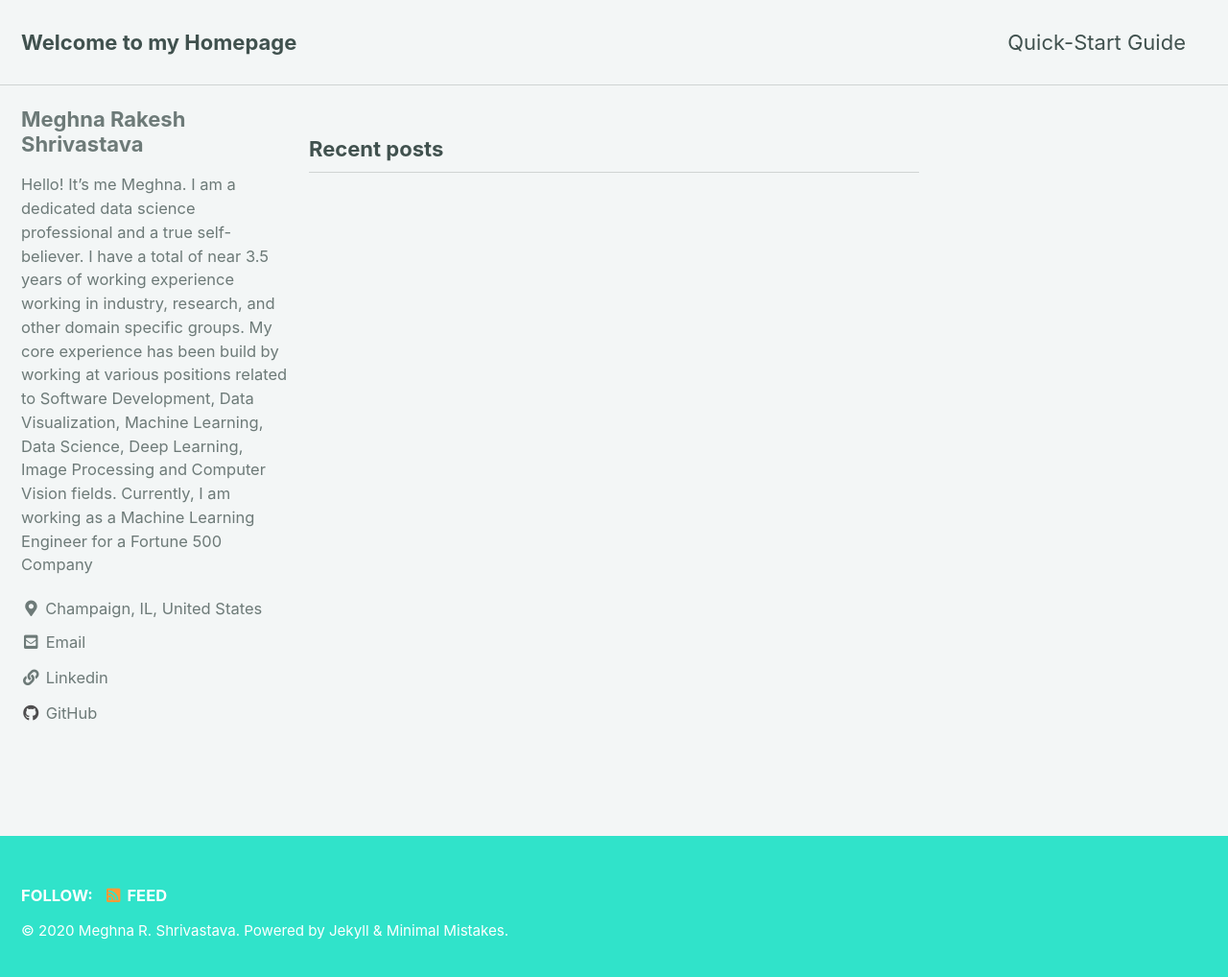
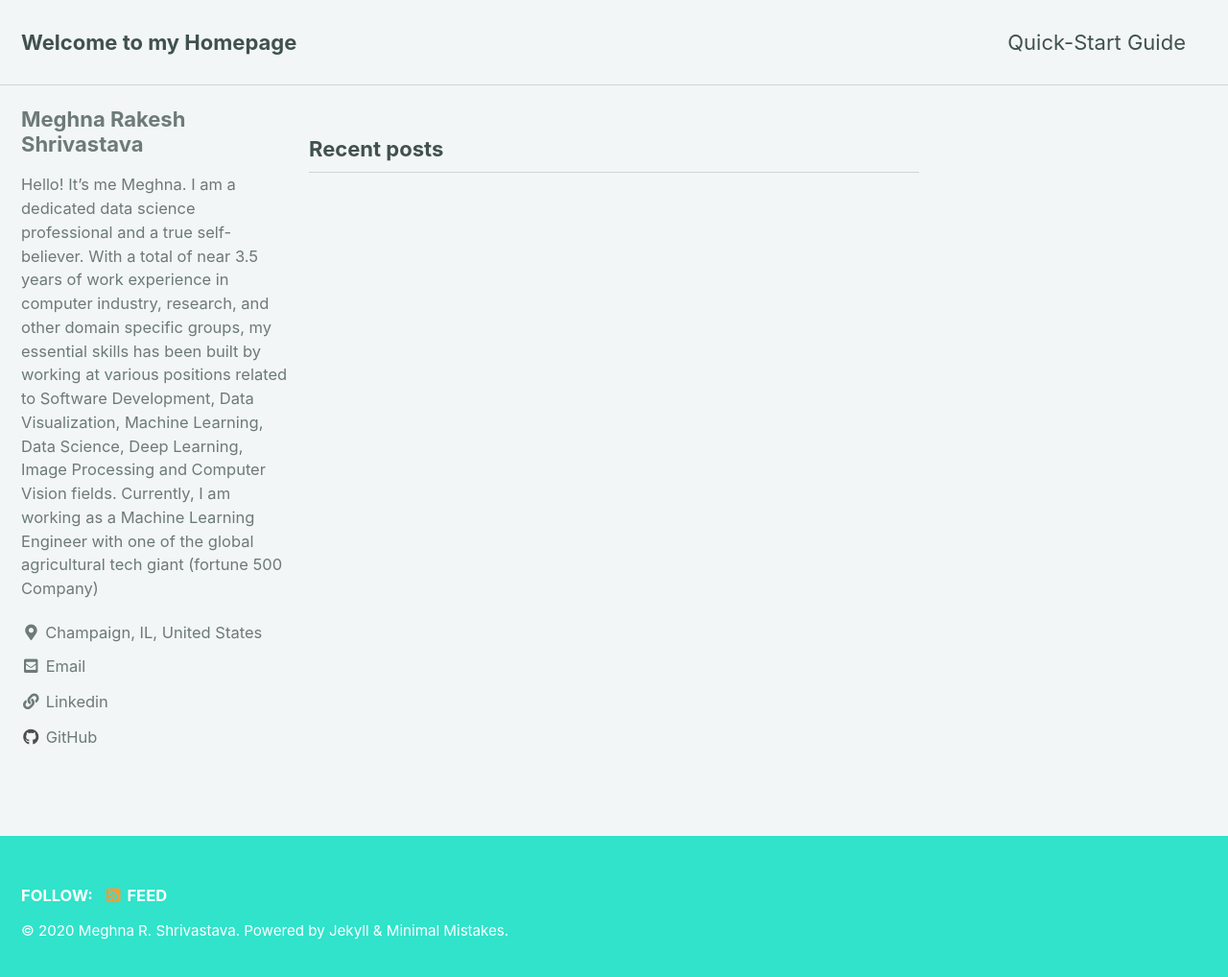
Before and after one commit to MeghnaRShrivastava/MeghnaRShrivastava.github.io, a Jekyll site: the page built from index.html, in a window 1280 px wide and 1026 px high. Shown: the top 1018 px of the window at 96% size. Built offline with Jekyll 4.4.1, drawn with Linux system fonts in a browser that asks for light colours; cached includes are drawn as plain includes; the list of posts is cut into pages by our own code.

Commit message:
Update _config.yml
new commit

```diff
--- a/_config.yml
+++ b/_config.yml
@@ -95,7 +95,7 @@ analytics:
 author:
   name             : "Meghna Rakesh Shrivastava"
   avatar           : # path of avatar image, e.g. "/assets/images/bio-photo.jpg"
-  bio              : "Hello! It's me Meghna. I am a dedicated data science professional and a true self-believer. I have a total of near 3.5 years of working experience working in industry, research, and other domain specific groups. My core experience has been build by working at various positions related to Software Development, Data Visualization, Machine Learning, Data Science, Deep Learning, Image Processing and Computer Vision fields.  Currently, I am working as a Machine Learning Engineer for a Fortune 500 Company"
+  bio              : "Hello! It's me Meghna. I am a dedicated data science professional and a true self-believer. With a total of near 3.5 years of work experience in computer industry, research, and other domain specific groups, my essential skills has been built by working at various positions related to Software Development, Data Visualization, Machine Learning, Data Science, Deep Learning, Image Processing and Computer Vision fields.  Currently, I am working as a Machine Learning Engineer with one of the global agricultural tech giant (fortune 500 Company)"
   location         : "Champaign, IL, United States"
   email            :
   links:
```
